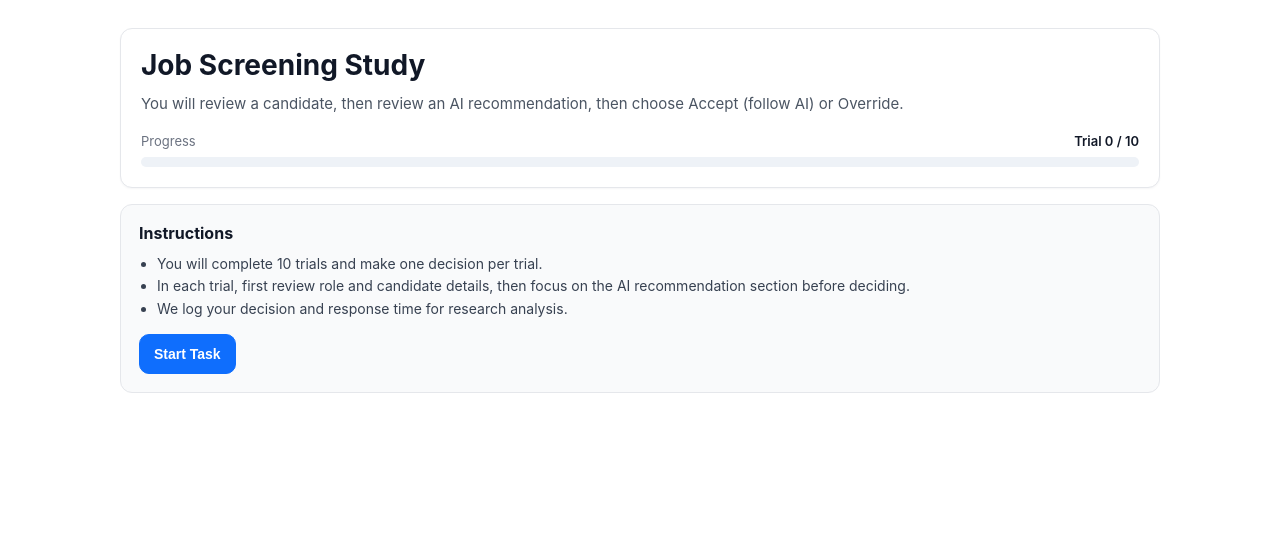
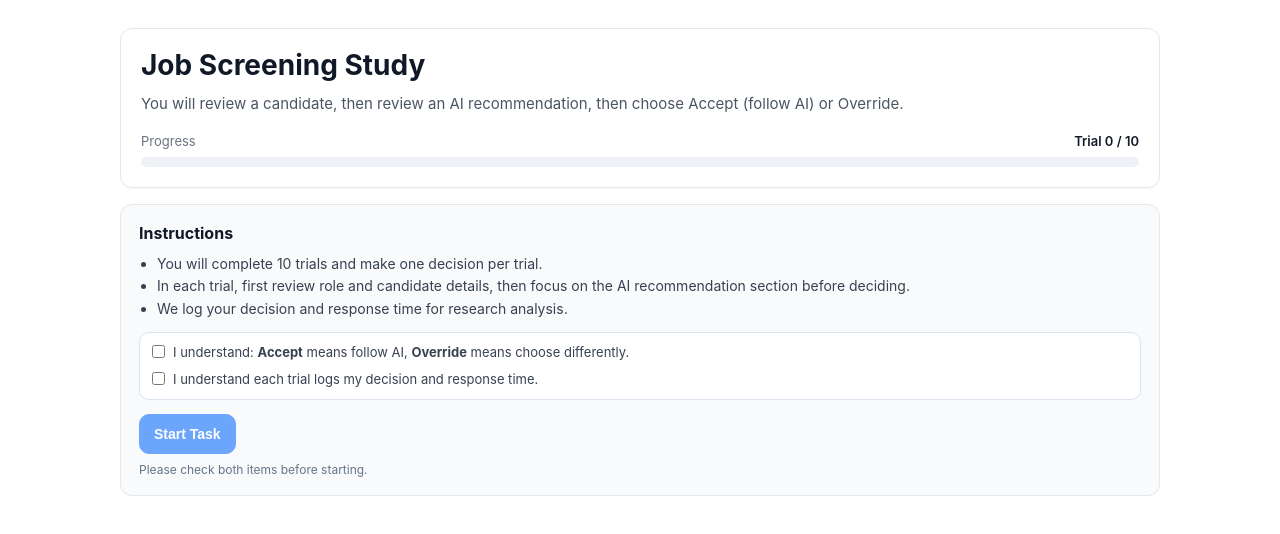
Before and after one commit to RunchuWu/humanai-trust-engine, a Next.js app: page /task in a window 1280 px wide. Shown: the top 534 px of the page. Built offline with nearby package versions, Linux system fonts and the light colour scheme.

Commit message:
feat: add instruction comprehension checks before task start

```diff
--- a/src/app/task/page.tsx
+++ b/src/app/task/page.tsx
@@ -128,6 +128,8 @@ export default function TaskPage() {
 
   const [assignment, setAssignment] = useState<Assignment | null>(null);
   const [hasStarted, setHasStarted] = useState(false);
+  const [ackDecisionMeaning, setAckDecisionMeaning] = useState(false);
+  const [ackLatencyLogging, setAckLatencyLogging] = useState(false);
   const [currentTrialIndex, setCurrentTrialIndex] = useState(0);
   const [errorMessage, setErrorMessage] = useState<string | null>(null);
   const [isSubmitting, setIsSubmitting] = useState(false);
@@ -266,6 +268,7 @@ export default function TaskPage() {
   const trialDisplayIndex = hasStarted
     ? Math.min(currentTrialIndex + 1, TOTAL_TRIALS)
     : 0;
+  const canStartTask = ackDecisionMeaning && ackLatencyLogging;
   const progressPercent = Math.max(
     0,
     Math.min(100, (trialDisplayIndex / TOTAL_TRIALS) * 100),
@@ -333,10 +336,40 @@ export default function TaskPage() {
               We log your decision and response time for research analysis.
             </li>
           </ul>
+          <div className={styles.readinessCard}>
+            <label className={styles.readinessItem}>
+              <input
+                className={styles.readinessCheckbox}
+                type="checkbox"
+                checked={ackDecisionMeaning}
+                onChange={(event) => {
+                  setAckDecisionMeaning(event.target.checked);
+                }}
+              />
+              <span>
+                I understand: <strong>Accept</strong> means follow AI,{" "}
+                <strong>Override</strong> means choose differently.
+              </span>
+            </label>
+            <label className={styles.readinessItem}>
+              <input
+                className={styles.readinessCheckbox}
+                type="checkbox"
+                checked={ackLatencyLogging}
+                onChange={(event) => {
+                  setAckLatencyLogging(event.target.checked);
+                }}
+              />
+              <span>
+                I understand each trial logs my decision and response time.
+              </span>
+            </label>
+          </div>
           <div className={styles.instructionsActions}>
             <button
               type="button"
               className={styles.primaryAction}
+              disabled={!canStartTask}
               onClick={() => {
                 setHasStarted(true);
                 setErrorMessage(null);
@@ -344,6 +377,11 @@ export default function TaskPage() {
             >
               Start Task
             </button>
+            {!canStartTask ? (
+              <p className={styles.startHint}>
+                Please check both items before starting.
+              </p>
+            ) : null}
           </div>
         </section>
       ) : null}
@@ -444,6 +482,9 @@ export default function TaskPage() {
                 {isSubmitting ? "Submitting..." : "Override"}
               </button>
             </footer>
+            <p className={styles.decisionHint}>
+              Accept follows the AI recommendation. Override chooses differently.
+            </p>
           </article>
         </section>
       ) : null}
--- a/src/app/task/task.module.css
+++ b/src/app/task/task.module.css
@@ -90,6 +90,35 @@
 
 .instructionsActions {
   margin-top: 14px;
+}
+
+.readinessCard {
+  margin-top: 12px;
+  border: 1px solid #dbe3ee;
+  background: #ffffff;
+  border-radius: 10px;
+  padding: 10px 12px;
+  display: grid;
+  gap: 8px;
+}
+
+.readinessItem {
+  display: flex;
+  align-items: flex-start;
+  gap: 8px;
+  color: #374151;
+  font-size: 13px;
+  line-height: 1.45;
+}
+
+.readinessCheckbox {
+  margin-top: 2px;
+}
+
+.startHint {
+  margin: 8px 0 0;
+  font-size: 12px;
+  color: #64748b;
 }
 
 .trialLayout {
@@ -217,6 +246,12 @@
   margin-top: 2px;
 }
 
+.decisionHint {
+  margin: 2px 0 0;
+  font-size: 12px;
+  color: #64748b;
+}
+
 .primaryAction,
 .secondaryActionButton,
 .secondaryAction {
```
